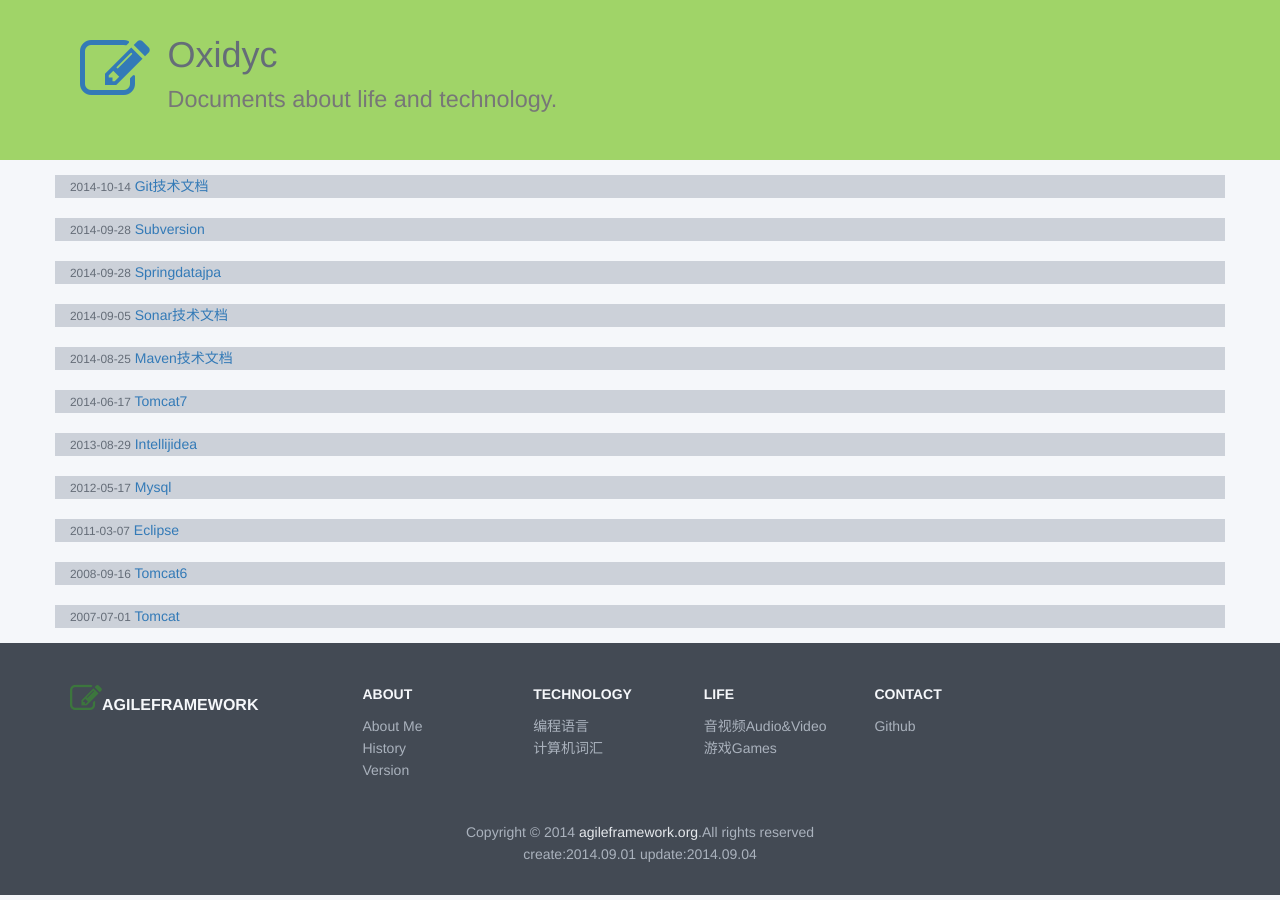
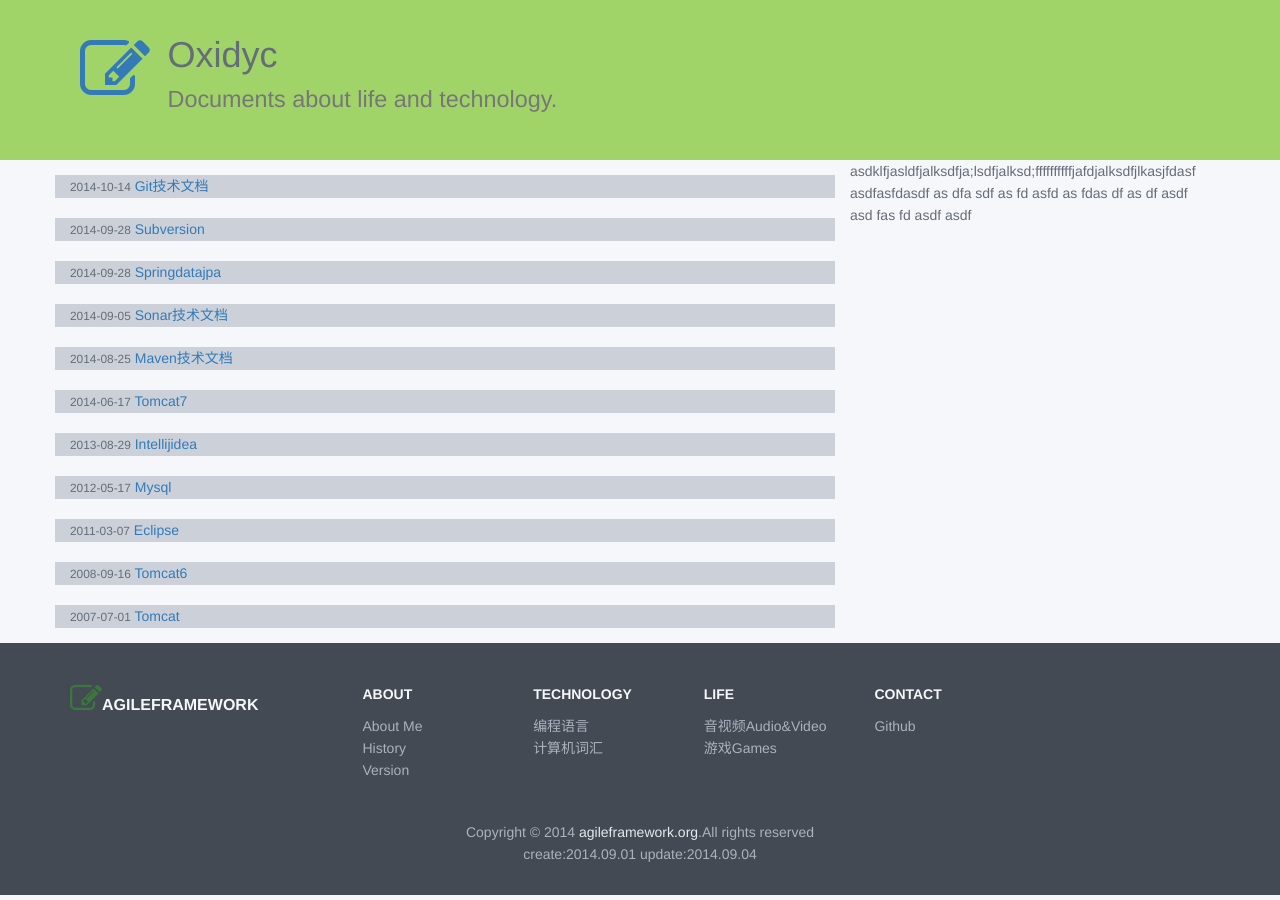
Before and after one commit to oxidyc/ikms.github.io, a Jekyll site: the page built from index.html, in a window 1280 px wide. Built offline with Jekyll 4.4.1, drawn with Linux system fonts in a browser that asks for light colours; nearby versions of some CDN libraries.

```diff
--- a/index.html
+++ b/index.html
@@ -10,6 +10,8 @@
     </div>
 </section>
 -->
+<div class="row">
+    <div class="col-lg-8">
         <section style="margin:5px 0;">
             <div class="row">
                 {% for post in site.posts %}
@@ -22,3 +24,26 @@
             </div>
 
         </section>
+    </div>
+    <div class="col-lg-4">
+        asdklfjasldfjalksdfja;lsdfjalksd;ffffffffffjafdjalksdfjlkasjfdasf
+        asdfasfdasdf
+        as
+        dfa
+        sdf
+        as
+        fd
+        asfd
+        as
+        fdas
+        df
+        as
+        df
+        asdf
+        asd
+        fas
+        fd
+        asdf
+        asdf
+    </div>
+</div>
```
Lines whose indentation alone changed are shown as unchanged.
